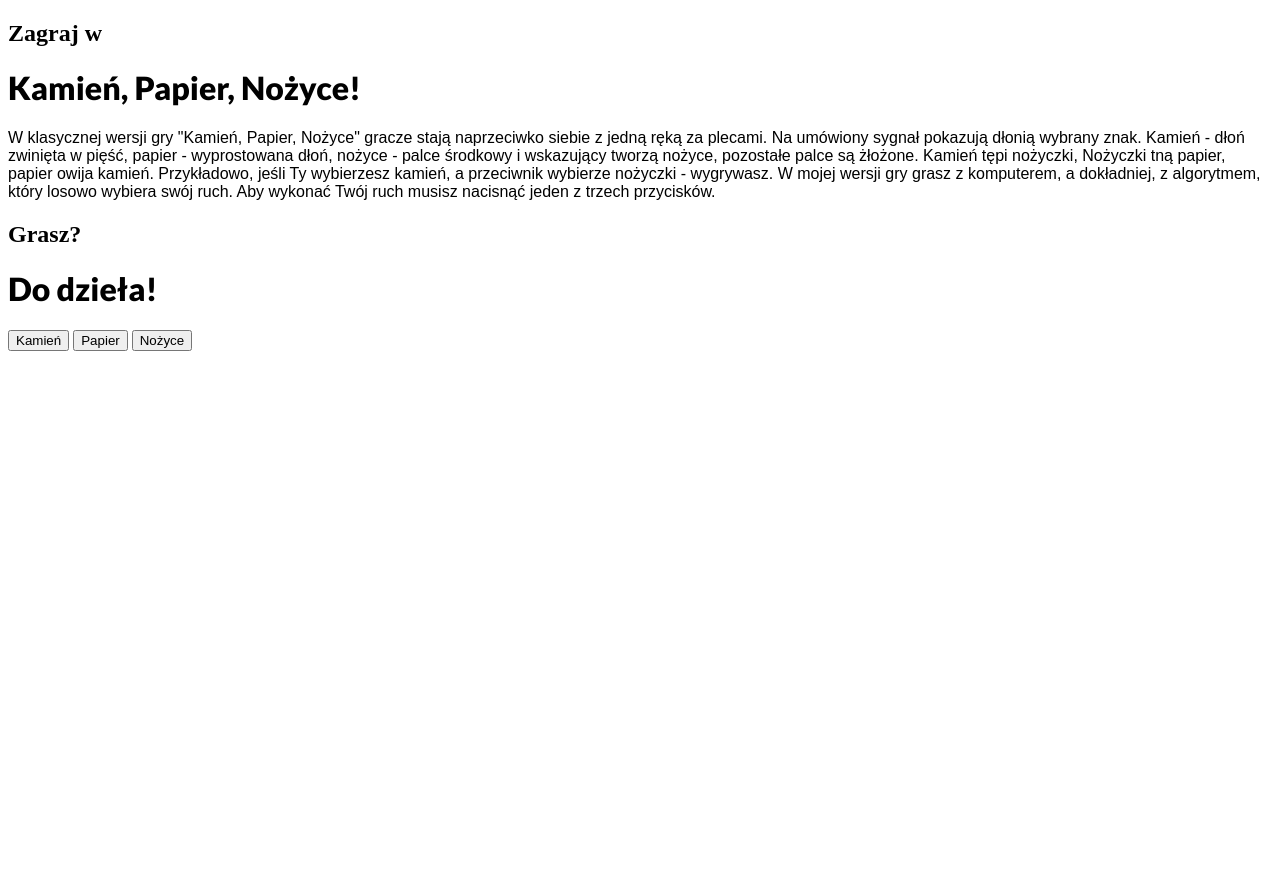
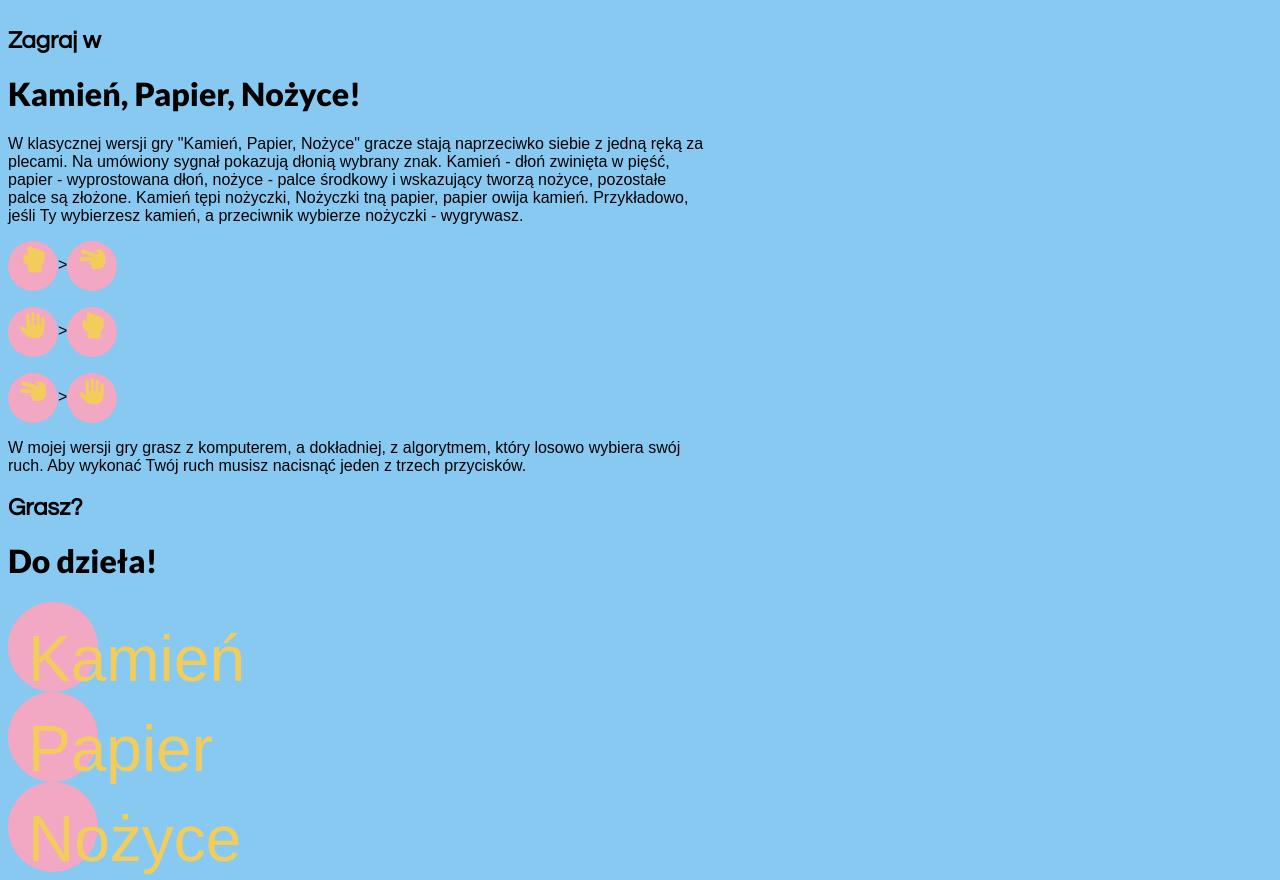
Before and after one commit to superdzoni/javascript-prework, a website: page index.html in a window 1280 px wide. Before the commit the page ends 800 px from the top, so only its background shows below. Drawn offline with Linux system fonts and the light colour scheme; a web font is replaced by a local one.

Commit message:
Add button styles

```diff
--- a/index.html
+++ b/index.html
@@ -4,6 +4,7 @@
 	<meta charset="UTF-8">
 	<title>Kamień, papier, nożyce</title>
 	<link rel="stylesheet" href="css/style.css">
+	<link rel="stylesheet" href="https://use.fontawesome.com/releases/v6.0.0/css/all.css">
 	<link rel="preconnect" href="https://fonts.googleapis.com">
 	<link rel="preconnect" href="https://fonts.gstatic.com" crossorigin>
 	<link href="https://fonts.googleapis.com/css2?family=Biryani&family=Lato:wght@400;700;900&family=Questrial&display=swap" rel="stylesheet">
@@ -11,17 +12,30 @@
 </head>
 <body>
 	<div class="container">
+		<div class="column">
 			<h2>Zagraj w</h2>
 			<h1 class="header-title">Kamień, Papier, Nożyce!</h1>
-		<p>W klasycznej wersji gry "Kamień, Papier, Nożyce" gracze stają naprzeciwko siebie z jedną ręką za plecami. Na umówiony sygnał pokazują dłonią wybrany znak. Kamień - dłoń zwinięta w pięść, papier  - wyprostowana dłoń, nożyce - palce środkowy i wskazujący tworzą nożyce, pozostałe palce są żłożone. Kamień tępi nożyczki, Nożyczki tną papier, papier owija kamień. Przykładowo, jeśli Ty wybierzesz kamień, a przeciwnik wybierze nożyczki - wygrywasz. W mojej wersji gry grasz z komputerem, a dokładniej, z algorytmem, który losowo wybiera swój ruch. Aby wykonać Twój ruch musisz nacisnąć jeden z trzech przycisków.</p>
+			<p>W klasycznej wersji gry "Kamień, Papier, Nożyce" gracze stają naprzeciwko siebie z jedną ręką za plecami. Na umówiony sygnał pokazują dłonią wybrany znak. Kamień - dłoń zwinięta w pięść, papier  - wyprostowana dłoń, nożyce - palce środkowy i wskazujący tworzą nożyce, pozostałe palce są złożone. Kamień tępi nożyczki, Nożyczki tną papier, papier owija kamień. Przykładowo, jeśli Ty wybierzesz kamień, a przeciwnik wybierze nożyczki - wygrywasz.</p>
+			<p><i class="icon rules fa-solid fa-hand-back-fist"></i>&gt;<i class="icon rules fa-solid fa-hand-scissors"></i></p>
+			<p><i class="icon rules fa-solid fa-hand"></i>&gt;<i class="icon rules fa-solid fa-hand-back-fist"></i></p>
+			<p><i class="icon rules fa-solid fa-hand-scissors"></i>&gt;<i class=" icon rules fa-solid fa-hand"></i></p>
+			<p>W mojej wersji gry grasz z komputerem, a dokładniej, z algorytmem, który losowo wybiera swój ruch. Aby wykonać Twój ruch musisz nacisnąć jeden z trzech przycisków.</p>
 			<h2> Grasz?</h2>
 			<h1>Do dzieła!</h1>
+		</div>
+		<div class="column">
 			<div id="buttons">
-			<button type="button" id="button-rock">Kamień</button>
-			<button type="button" id="button-paper">Papier</button>
-			<button type="button" id="button-scissors">Nożyce</button>
+				<div><button class="btn icon" type="button" id="button-rock">Kamień</button>
+				</div>
+				<div>
+				<button class="btn icon" type="button" id="button-paper">Papier</button>
+				</div>
+				<div>
+				<button class="btn icon" type="button" id="button-scissors">Nożyce</button>
+				</div>
 			</div>
 			<div id="messages"></div>
+		</div>
 	</div>
 	<script src="js/functions.js"></script>
 	<script src="js/script.js"></script>
--- a/js/script.js
+++ b/js/script.js
@@ -10,6 +10,14 @@ buttonScissors = document.getElementById('button-scissors');
 function buttonClicked(argButtonName) {
   clearMessages();
   console.log(argButtonName + 'został kliknięty');
+  playerMove = argButtonName;
+  console.log('wybór ruchu gracza to: ' + playerInput);
+  console.log('ruch gracza to: ' + playerMove);
+  randomNumber = Math.floor(Math.random() * 3 + 1);
+  console.log('wylosowana liczba to: ' + randomNumber);
+  computerMove = getMoveName(randomNumber);
+  console.log('ruch komputera to: ' + computerMove);
+  displayResult(playerMove, computerMove);
 }
 
 buttonRock.addEventListener('click', function(){ buttonClicked('Guzik Kamień'); });
@@ -49,12 +57,3 @@ function displayResult(argPlayerMove, argComputerMove) {
   }
   printMessage('Zagrałem ' + argComputerMove + ', a Ty ' + argPlayerMove);
 }
-
-playerMove = argButtonName;
-console.log('wybór ruchu gracza to: ' + playerInput);
-console.log('ruch gracza to: ' + playerMove);
-randomNumber = Math.floor(Math.random() * 3 + 1);
-console.log('wylosowana liczba to: ' + randomNumber);
-computerMove = getMoveName(randomNumber);
-console.log('ruch komputera to: ' + computerMove);
-displayResult(playerMove, computerMove);
--- a/sass/style.scss
+++ b/sass/style.scss
@@ -8,9 +8,26 @@ $color-five: #F2CD5C;
 $color-six: #0D0B0B;
 $font-title: 'Lato', sans-serif;
 $font-body: 'Biryani', sans-serif;
-$font-header: 'Questrial' sans-serif;
+$font-header: 'Questrial', sans-serif;
 
-h1 {
+//* Body*//
+
+body {
+    background-color: $color-three;
+}
+
+.container {
+
+}
+
+.column {
+    display: inline-block;
+    width: 700px;
+}
+
+//* Header *//
+
+h1, {
     font-family: $font-title;
     font-weight: 900;
 }
@@ -22,3 +39,33 @@ h2 {
 p {
     font-family: $font-body;
 }
+
+//* Buttons and Icons *//
+
+.btn {
+   font-size: 64px;
+   background-color: $color-one;
+   color: $color-five;
+   border-radius: 50%;
+   border-style: none;
+   padding: 20px;
+   height: 90px;
+   width: 90px;
+}
+
+.icon {
+    background-color: $color-one;
+   color: $color-five;
+   border-radius: 50%;
+   border-style: none;
+}
+
+.rules {
+    font-size: 26px;
+    height: 40px;
+    width: 40px;
+    line-height: 40px;
+    text-align: center;
+    padding: 5px;
+    vertical-align: middle;
+}
```
Also changed, not shown: css/style.css, 1 other file. Lines whose indentation alone changed are shown as unchanged.
